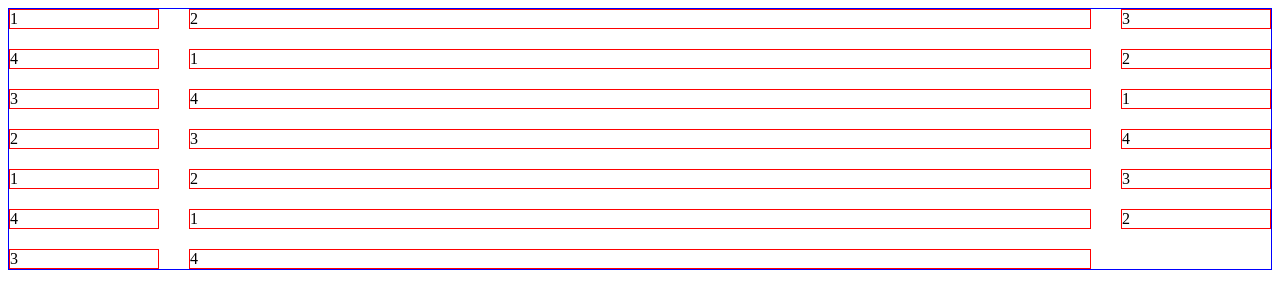
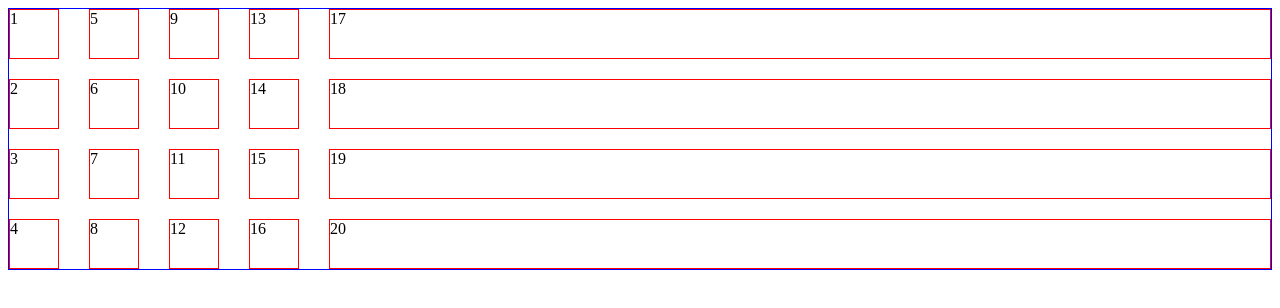
Before and after one commit to aotemj/css_notes, a plain HTML site: page grid_test/demo1/index.html in a window 1280 px wide. Drawn offline with Linux system fonts and the light colour scheme.

Commit message:
grid-auto-flow

```diff
--- a/grid_test/demo1/index.css
+++ b/grid_test/demo1/index.css
@@ -9,7 +9,10 @@
     /*grid-template-rows: repeat(auto-fill, 100px);*/
     /*grid-template-columns: repeat(4, 1fr); !* 共4列, 每列宽度平均占容器宽度的一份(1/4) *!*/
     /*grid-template-rows: repeat(4, 1fr); !*  共4行,每行占容器高度的1份(1/4)  *!*/
-    grid-template-columns: 150px auto 150px;
+    grid-template-columns: repeat(4, 50px);
+    grid-template-rows: repeat(4, 50px);
+    grid-auto-flow: column;
+    /*grid-template-columns: 150px auto 150px;*/
     row-gap: 10px;
     column-gap: 20px;
     gap: 20px 30px;
--- a/grid_test/demo1/index.html
+++ b/grid_test/demo1/index.html
@@ -14,22 +14,22 @@
     <div class="item item2">2</div>
     <div class="item item3">3</div>
     <div class="item item4">4</div>
-    <div class="item item1">1</div>
-    <div class="item item2">2</div>
-    <div class="item item3">3</div>
-    <div class="item item4">4</div>
-    <div class="item item1">1</div>
-    <div class="item item2">2</div>
-    <div class="item item3">3</div>
-    <div class="item item4">4</div>
-    <div class="item item1">1</div>
-    <div class="item item2">2</div>
-    <div class="item item3">3</div>
-    <div class="item item4">4</div>
-    <div class="item item1">1</div>
-    <div class="item item2">2</div>
-    <div class="item item3">3</div>
-    <div class="item item4">4</div>
+    <div class="item item1">5</div>
+    <div class="item item2">6</div>
+    <div class="item item3">7</div>
+    <div class="item item4">8</div>
+    <div class="item item1">9</div>
+    <div class="item item2">10</div>
+    <div class="item item3">11</div>
+    <div class="item item4">12</div>
+    <div class="item item1">13</div>
+    <div class="item item2">14</div>
+    <div class="item item3">15</div>
+    <div class="item item4">16</div>
+    <div class="item item1">17</div>
+    <div class="item item2">18</div>
+    <div class="item item3">19</div>
+    <div class="item item4">20</div>
 </div>
 </body>
 </html>
```
